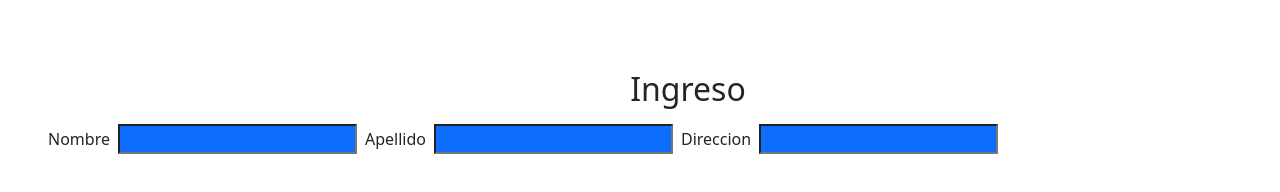
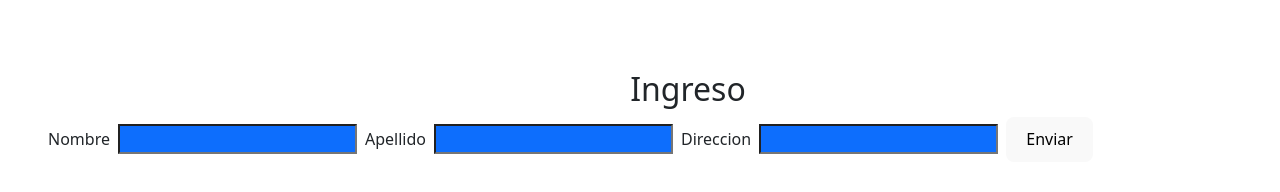
Before and after one commit to Condebasura/PracticasReact, a React (Vite) app: page / in a window 1280 px wide. Shown: the part 184-376 px from the top of the page. Built offline with nearby package versions, Linux system fonts and the light colour scheme.

Commit message:
Trabajando con componentes en formularios

```diff
--- a/src/App.tsx
+++ b/src/App.tsx
@@ -2,6 +2,8 @@ import './App.css'
 import { useState } from 'react';
 import Formulario from './components/Form';
 import Btn from './components/Btn';
+
+
 
 
 // Las funciones se declaran con la primera letra en mayúscula
@@ -32,6 +34,7 @@ campos={[
 ]}
 
 
+
 />)}
 {Tipos === 'Turno' &&( <Formulario
 titulo='Turno'
--- a/src/components/Form.tsx
+++ b/src/components/Form.tsx
@@ -1,6 +1,8 @@
 
 import InputDiv from "./DivInputs";
 import Inputs from "./Inputs";
+import Btn from "./Btn";
+import { useState } from "react";
 
 
 
@@ -13,13 +15,20 @@ type FormProps={
     titulo: string;
     campos: Campo[];
 
+
 }
 
 
-export default function Formulario({titulo , campos}: FormProps){
+export default function Formulario({titulo , campos }: FormProps){
+const [nombre , setNombre] = useState('');
 
+const handleSubmit = (e: React.FormEvent)  =>{
+    e.preventDefault();
+    console.log("este es el nombre", nombre)
+}
 
     return(
+        <form onSubmit={handleSubmit}>
 
 
         <InputDiv
@@ -29,16 +38,21 @@ export default function Formulario({titulo , campos}: FormProps){
         {campos.map((campo ,i )=>{
           return(
 
+
               <Inputs
               key={i}
               name={campo.name}
               className={campo.className}
+
+
               />
             )
         })}
+        <button>Enviar</button>
 </>
     )}
 
     />
+    </form>
 );
 }
--- a/src/components/Inputs.tsx
+++ b/src/components/Inputs.tsx
@@ -1,6 +1,7 @@
 type Props = {
     name: string;
     className: string;
+
 
 
 }
@@ -9,7 +10,7 @@ export default function Inputs ({name , className }:Props){
     <>
     <label>
      {name}
-     <input className={className}/>
+     <input className={className}  />
     </label>
 
     </>
```
Lines whose indentation alone changed are shown as unchanged.
